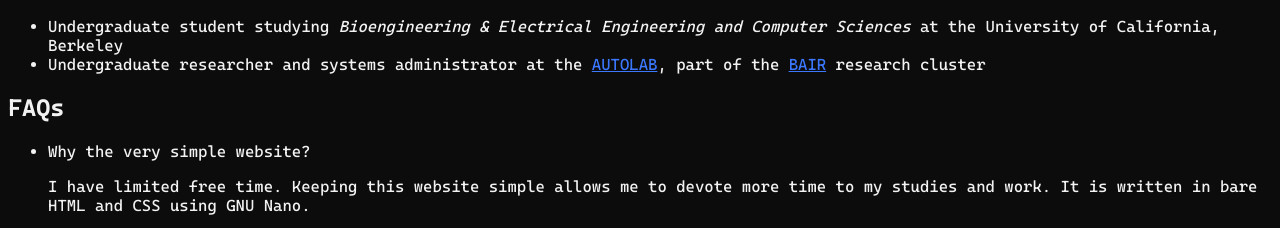
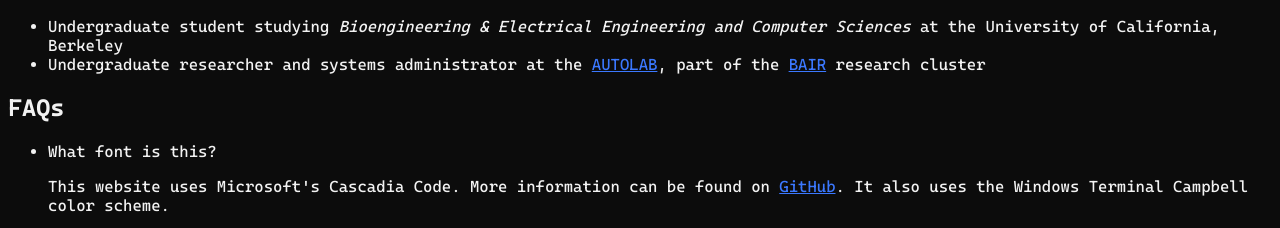
Before and after one commit to NotAFood/personal-website, a plain HTML site: page index.html in a window 1280 px wide. Shown: the part 171-399 px from the top of the page. Drawn offline with Linux system fonts and the light colour scheme.

Commit message:
Removed free time FAQ

```diff
--- a/index.html
+++ b/index.html
@@ -22,10 +22,6 @@
   </ul>
   <h2>FAQs</h2>
   <ul>
-    <li>Why the very simple website?
-      <p>I have limited free time. Keeping this website simple allows me to devote more time to my studies and work. It
-        is written in bare HTML and CSS using GNU Nano.</p>
-    </li>
     <li>What font is this?
       <p>This website uses Microsoft's Cascadia Code. More information can be found on <a
           href="https://github.com/microsoft/cascadia-code" target="_blank" rel="noopener noreferrer">GitHub</a>. It
```
